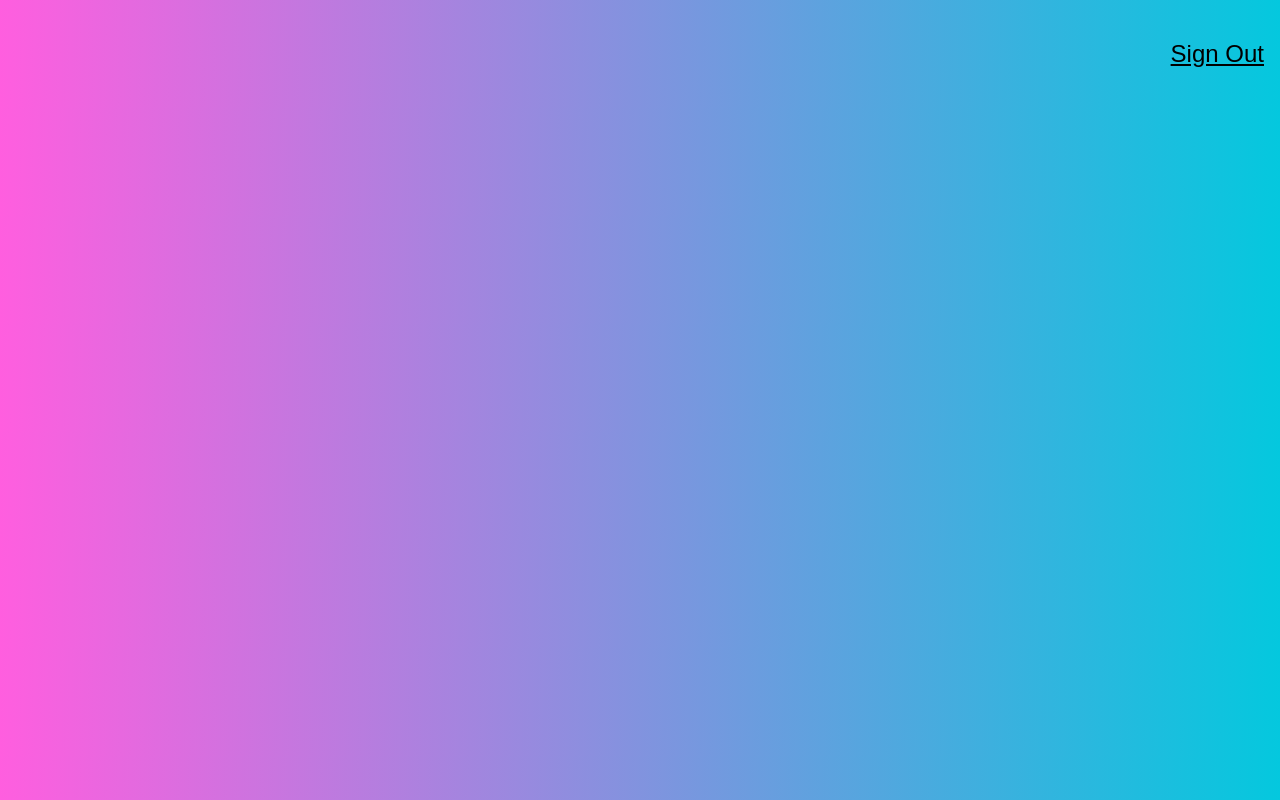
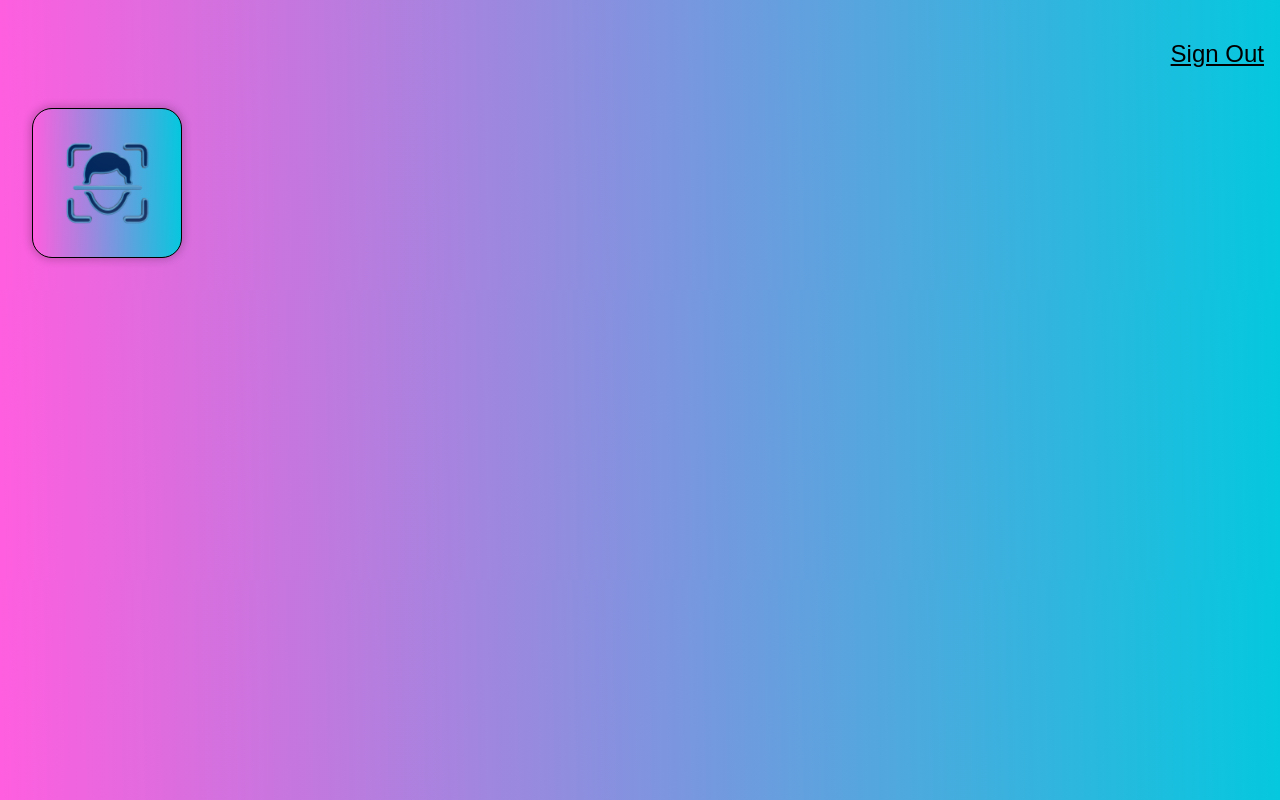
Before and after one commit to SebZG/SmartFace, a React (Vite) app: page / in a window 1280 px wide. Built offline with nearby package versions, Linux system fonts and the light colour scheme.

Commit message:
Add Logo component + animations/effects

```diff
--- a/package.json
+++ b/package.json
@@ -12,6 +12,7 @@
   "dependencies": {
     "react": "^19.3.1",
     "react-dom": "^19.3.1",
+    "react-parallax-tilt": "^1.7.348",
     "tachyons": "^4.12.0"
   },
   "devDependencies": {
@@ -24,5 +25,8 @@
     "eslint-plugin-react-refresh": "^0.5.7",
     "globals": "^17.13.0",
     "vite": "^8.3.4"
+  },
+  "allowScripts": {
+    "fsevents@2.3.3": true
   }
 }
--- a/src/App.jsx
+++ b/src/App.jsx
@@ -1,12 +1,13 @@
 import "./App.css";
 import Navigation from "./components/Navigation/Navigation";
+import Logo from "./components/Logo/Logo";
 
 function App() {
   return (
     <>
       <Navigation />
-      {/* <Logo />
-      <ImageLinkForm />
+      <Logo />
+      {/* <ImageLinkForm />
       <FaceRecognition />*/}
     </>
   );
--- /dev/null
+++ b/src/components/Logo/Logo.css
@@ -0,0 +1,35 @@
+.tilt {
+    background: linear-gradient(89deg, #ff5edf 0%, #04c8de 100%);
+}
+
+.track-on-window {
+    display: flex;
+    flex-direction: column;
+    justify-content: center;
+    align-items: center;
+    width: 150px;
+    height: 150px;
+    background-color: darkgreen;
+    color: white;
+    border: 1px solid black;
+    border-radius: 20px;
+
+    transform-style: preserve-3d;
+
+    .inner-element {
+        display: flex;
+        flex-direction: column;
+        justify-content: center;
+        align-items: center;
+        font-size: 1em;
+        font-style: italic;
+        color: white;
+        transform: translateZ(60px);
+
+        img {
+            height: auto;
+            width: 75%;
+        }
+    }
+
+}
--- /dev/null
+++ b/src/components/Logo/Logo.jsx
@@ -0,0 +1,28 @@
+import Tilt from "react-parallax-tilt";
+import logo from "../../assets/vecteezy_face-recognition.png";
+import "./Logo.css";
+// <a href="https://www.vecteezy.com/free-png/face-scan">Face Scan PNGs by Vecteezy</a>
+
+const Logo = () => {
+  return (
+    <div className="ma4 mt0">
+      <Tilt
+        className="tilt shadow-2 background-stripes track-on-window"
+        perspective={500}
+        glareEnable={true}
+        glareMaxOpacity={0.75}
+        glarePosition="all"
+        scale={1.02}
+        trackOnWindow={true}
+        glareBorderRadius="20px"
+        tiltReverse={true}
+      >
+        <div className="inner-element">
+          <img src={logo} alt="logo"/>
+        </div>
+      </Tilt>
+    </div>
+  );
+};
+
+export default Logo;
--- /dev/null
+++ b/src/components/Navigation/Navigation.css
@@ -0,0 +1,4 @@
+nav {
+    display: flex;
+    justify-content: flex-end;
+}
--- a/src/components/Navigation/Navigation.jsx
+++ b/src/components/Navigation/Navigation.jsx
@@ -1,6 +1,8 @@
+import "./Navigation.css";
+
 const Navigation = () => {
   return (
-    <nav style={{ display: "flex", justifyContent: "flex-end" }}>
+    <nav>
       <p className="f3 link dim black underline pa3 pointer">Sign Out</p>
     </nav>
   );
```
Also changed, not shown: src/assets/vecteezy_face-recognition.png (added), 1 other file (tests, documents, lock files or other folders).
